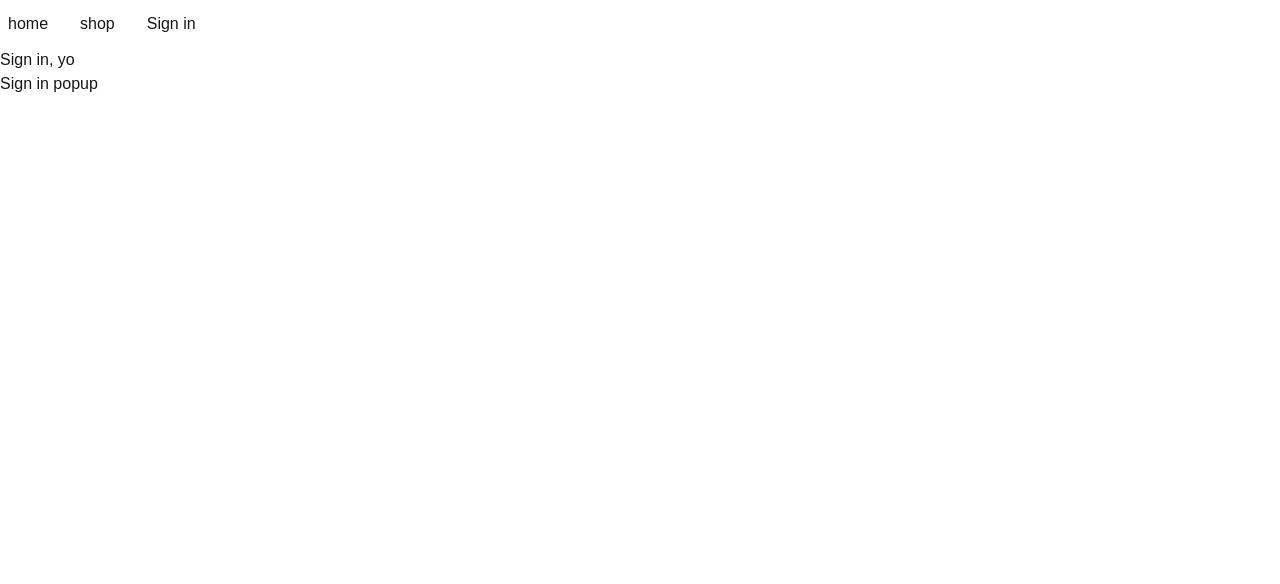
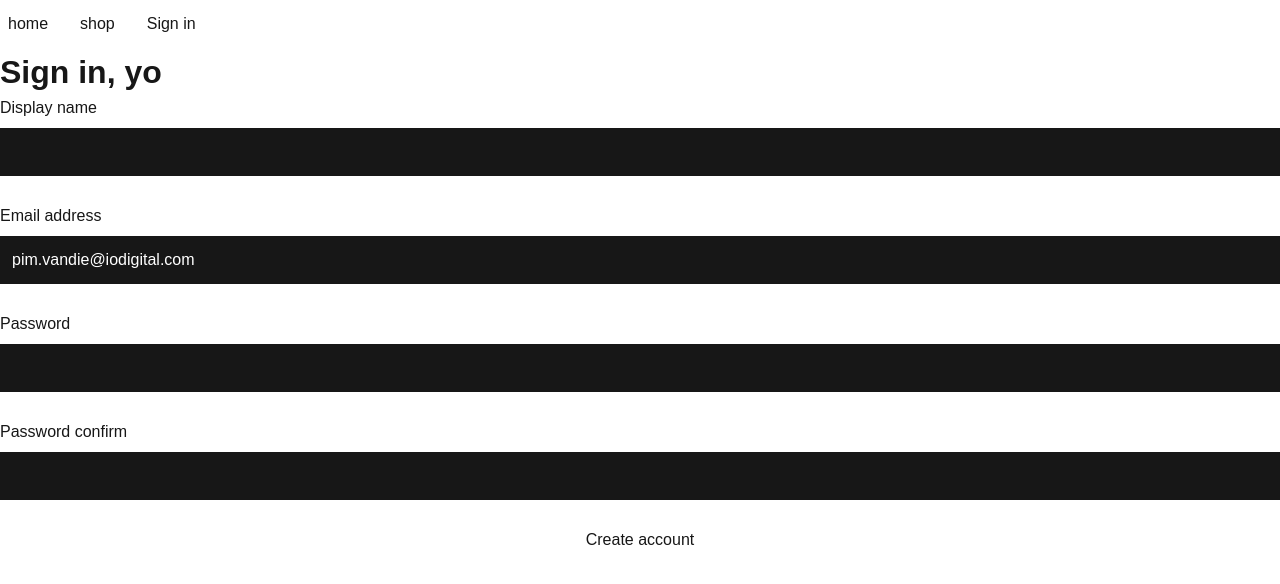
Before and after one commit to pimskie/dope-style, a Next.js app: page /sign-in in a window 1280 px wide. Shown: the top 584 px of the page. Built offline with nearby package versions, Linux system fonts and the light colour scheme; no server answers.

Commit message:
form "validation" on server

```diff
--- a/src/app/globals.css
+++ b/src/app/globals.css
@@ -20,8 +20,24 @@ body {
   font-family: Arial, Helvetica, sans-serif;
 }
 
-@layer utilities {
-  .text-balance {
-    text-wrap: balance;
-  }
+h1 {
+  font-size: 2rem;
+  font-weight: 700;
 }
+
+.form-field {
+  @apply flex;
+  @apply flex-col;
+  @apply gap-2;
+}
+
+.form-input {
+  @apply p-3;
+
+  background: var(--foreground);
+  color: var(--background);
+}
+
+.form-input[type="password"] {
+  @apply tracking-widest;
+}
--- a/src/app/shop/[type]/page.tsx
+++ b/src/app/shop/[type]/page.tsx
@@ -1,5 +1,3 @@
-import Head from "next/head";
-
 type Props = {
   params: { type: string };
 };
--- /dev/null
+++ b/src/app/sign-in/success/page.tsx
@@ -0,0 +1,7 @@
+const Succes = () => {
+  return (
+    <h1>Yes yes, signed up yo!</h1>
+  )
+}
+
+export default Succes;
--- a/src/components/CategoryCard/CategoryCard.tsx
+++ b/src/components/CategoryCard/CategoryCard.tsx
@@ -1,6 +1,7 @@
 import { Category } from "@/types/Category";
 import "./CategoryCard.styles.css";
 import Link from "next/link";
+
 const CategoryCard = ({ title, imageSource, cta = "Buy now" }: Category) => {
   return (
     <Link href={`/shop/${title.toLocaleLowerCase()}`}>
--- /dev/null
+++ b/src/components/Error/Error.styles.css
@@ -0,0 +1,10 @@
+.error {
+  @apply p-3;
+  @apply font-bold;
+  @apply text-center;
+  @apply border-red-500;
+  @apply border-4;
+  @apply border-solid;
+
+  @apply mb-5;
+}
--- /dev/null
+++ b/src/components/Error/Error.tsx
@@ -0,0 +1,11 @@
+import "./error.styles.css";
+
+interface Props {
+  error: string;
+}
+
+const Error = ({ error }: Props) => {
+  return <div className="error">{error}</div>;
+};
+
+export default Error;
--- /dev/null
+++ b/src/components/Layout/Stack/VerticalStack.styles.css
@@ -0,0 +1,5 @@
+.stack-vertical {
+  @apply grid;
+  @apply gap-2;
+  @apply md:gap-7;
+}
--- /dev/null
+++ b/src/components/Layout/Stack/VerticalStack.tsx
@@ -0,0 +1,11 @@
+import "./VerticalStack.styles.css";
+
+const VerticalStack = ({
+  children,
+}: Readonly<{
+  children: React.ReactNode;
+}>) => {
+  return <div className="stack-vertical">{children}</div>;
+};
+
+export default VerticalStack;
--- a/src/components/SignInForm/SignInForm.tsx
+++ b/src/components/SignInForm/SignInForm.tsx
@@ -1,17 +1,14 @@
 "use client";
-
 // `signInWithRedirect` doesn't seem to work on localhost
 // https://github.com/firebase/firebase-js-sdk/issues/7824
 
-import {
-  signInWithGooglePopup,
-  createUserFromAuth,
-  auth,
-} from "@/utils/firebase";
+import { handleForm } from "@/utils/handle-form";
+import { signInWithGooglePopup, createUserFromAuth } from "@/utils/firebase";
+import type { UserCredential } from "firebase/auth";
+import { useSearchParams } from "next/navigation";
 
-import { getRedirectResult } from "firebase/auth";
-import type { UserCredential } from "firebase/auth";
-import { useEffect } from "react";
+import VerticalStack from "@/components/Layout/Stack/VerticalStack";
+import Error from "@/components/Error/Error";
 
 const signInWithPopup = async () => {
   const response: UserCredential = await signInWithGooglePopup();
@@ -20,20 +17,76 @@ const signInWithPopup = async () => {
   await createUserFromAuth(user);
 };
 
+const renderError = (hasError: boolean) =>
+  hasError ? <Error error="Something went wrong" /> : null;
+
 const SignInForm = () => {
-  useEffect(() => {
-    const checkRedirectResult = async () => {
-      const response = await getRedirectResult(auth);
-
-      console.log(response);
-    };
-
-    checkRedirectResult();
-  }, []);
+  const searchParams = useSearchParams();
+  const hasError = searchParams.has("error");
 
   return (
-    <div>
-      <button onClick={signInWithPopup}>Sign in popup</button>
+    <div className="signup-form">
+      <form action={handleForm}>
+        {renderError(hasError)}
+
+        <VerticalStack>
+          <div className="form-field">
+            <label htmlFor="displayName" className="form-label">
+              Display name
+            </label>
+            <input
+              className="form-input"
+              type="text"
+              id="displayName"
+              name="displayName"
+              required
+            />
+          </div>
+
+          <div className="form-field">
+            <label htmlFor="email" className="form-label">
+              Email address
+            </label>
+            <input
+              className="form-input"
+              type="email"
+              id="email"
+              name="email"
+              defaultValue="pim.vandie@iodigital.com"
+              required
+            />
+          </div>
+
+          <div className="form-field">
+            <label htmlFor="password" className="form-label">
+              Password
+            </label>
+            <input
+              className="form-input"
+              type="password"
+              id="password"
+              name="password"
+              required
+            />
+          </div>
+
+          <div className="form-field">
+            <label htmlFor="passwordConfirm" className="form-label">
+              Password confirm
+            </label>
+            <input
+              className="form-input"
+              type="password"
+              id="passwordConfirm"
+              name="passwordConfirm"
+              required
+            />
+          </div>
+          <button type="submit">Create account</button>
+        </VerticalStack>
+      </form>
+
+      {/* <button onClick={signInWithPopup}>Sign in popup</button> */}
     </div>
   );
 };
--- /dev/null
+++ b/src/utils/handle-form.ts
@@ -0,0 +1,20 @@
+"use server";
+
+import { signInWithGooglePopup, createUserFromAuth } from "@/utils/firebase";
+import { redirect } from "next/navigation";
+
+const handleForm = (data: FormData) => {
+  // return { error: "field was required" };
+  const values = Array.from(data.values());
+
+  console.log(values);
+  const hasEmpty = values.some((val) => !val);
+
+  if (hasEmpty) {
+    redirect("/sign-in?error");
+  }
+
+  redirect("/sign-in/success");
+};
+
+export { handleForm };
```
